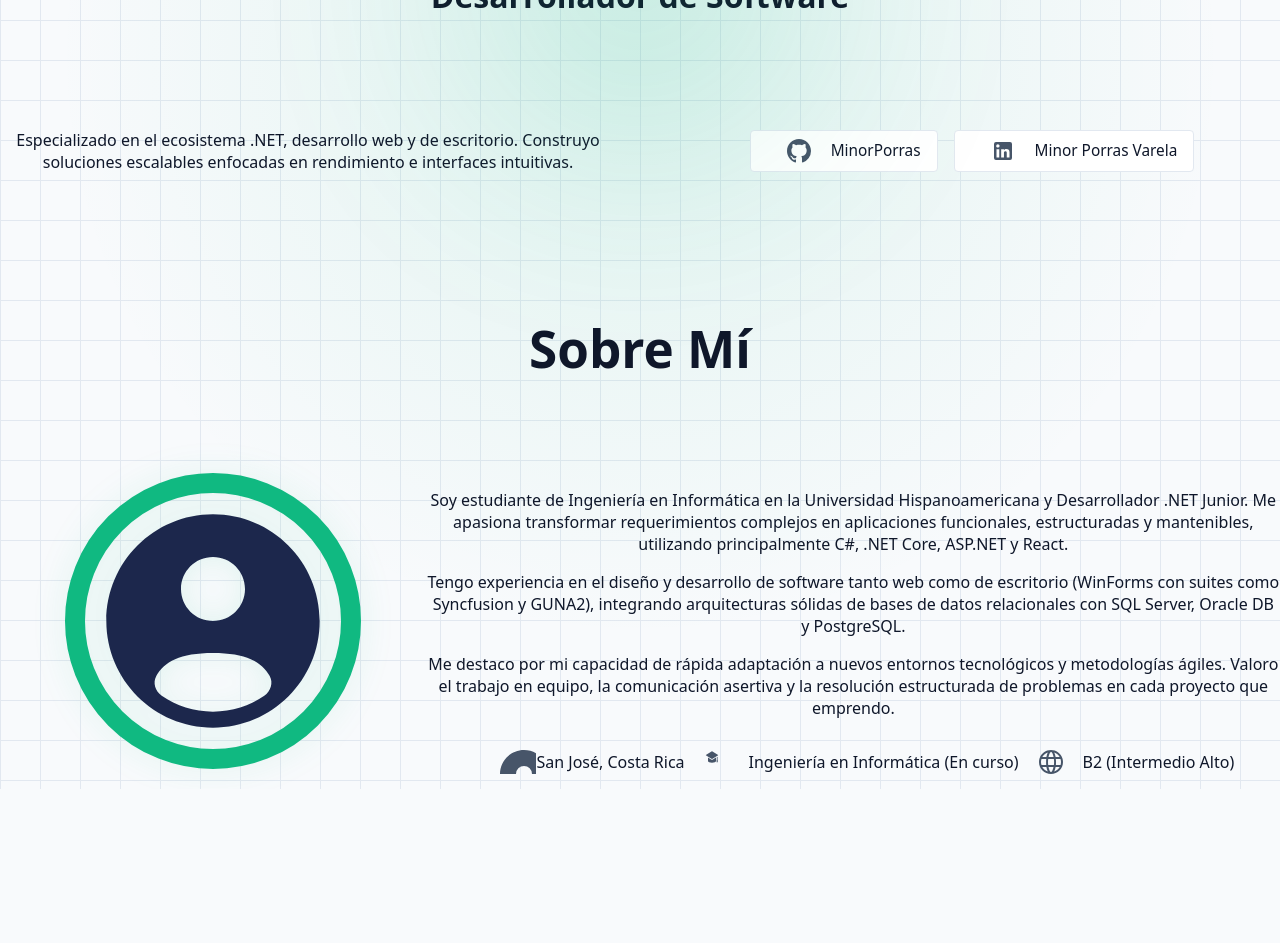
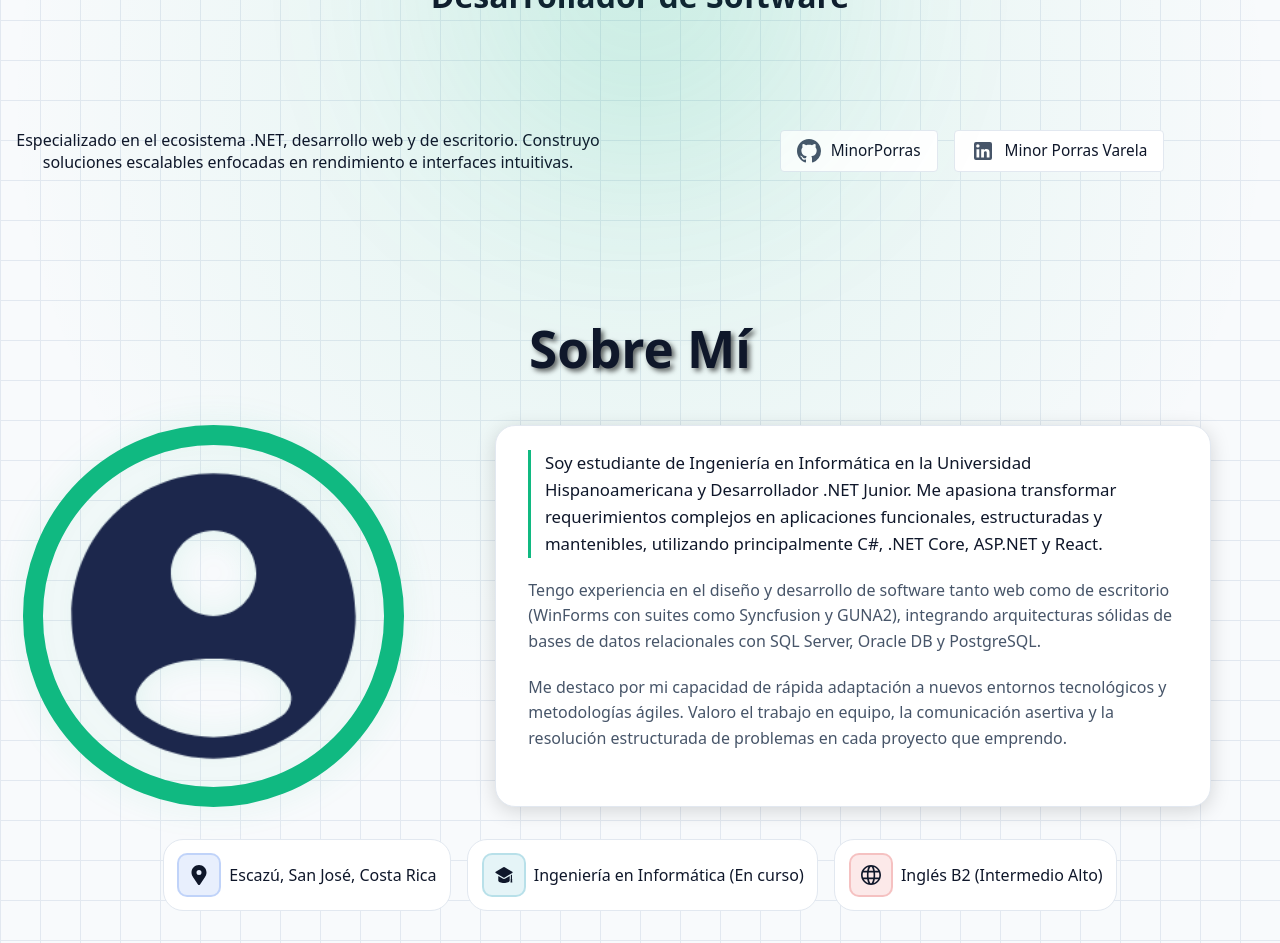
Before and after one commit to MinorPorras/Portafolio_Profesional, a React (Vite) app in the folder portafolio-minor/: page / in a window 1280 px wide. Shown: the part 260-1203 px from the top of the page. Before the commit the page ends 1049 px from the top, so only its background shows below. Built offline with nearby package versions, Linux system fonts and the light colour scheme.

Commit message:
feat: enhance Icon component and update iconPaths structure; improve AboutMe layout and styles

```diff
--- a/portafolio-minor/src/components/Icon.tsx
+++ b/portafolio-minor/src/components/Icon.tsx
@@ -6,9 +6,9 @@ export const Icon: React.FC<IconProps> = ({
   size = 24,
   className = "",
 }) => {
-  const path = iconPaths[name];
+  const iconDefinition = iconPaths[name];
 
-  if (!path) {
+  if (!iconDefinition) {
     console.warn(`Icon ${name} not found un iconPaths map.`);
     return null;
   }
@@ -19,10 +19,10 @@ export const Icon: React.FC<IconProps> = ({
       fill="currentColor"
       width={size}
       height={size}
-      viewBox="0 0 24 24" // Asegúrate de que coincida con el viewBox estándar de tus SVGs
+      viewBox={iconDefinition.viewBox}
       className={`icon icon-${name} ${className}`}
     >
-      {path}
+      {iconDefinition.path}
     </svg>
   );
 };
--- a/portafolio-minor/src/components/aboutMe.tsx
+++ b/portafolio-minor/src/components/aboutMe.tsx
@@ -17,20 +17,30 @@ export function AboutMe() {
             className="aboutMe-avatar"
           />
         </div>
-        <div className="aboutMe-info">
-          <div className="aboutMe-paragraph">
-            {aboutData.paragraphs.map((text) => (
-              <p key={text.en.slice(0, 15)}>{text[language]}</p>
+        <div className="aboutMe-bio">
+          {aboutData.paragraphs.map((text, index) => (
+            <p
+              key={index}
+              className={index === 0 ? "bio-lead" : "bio-paragraph"}
+            >
+              {text[language]}
+            </p>
           ))}
         </div>
         <div className="aboutMe-tag-section">
           {aboutData.quickFacts.map(({ iconName, value }) => (
-              <div key={iconName} className="aboutMe-fact-tag">
-                <Icon name={iconName} className="social-icon" size={24} />
+            <div
+              key={iconName}
+              className={`aboutMe-fact-tag aboutMe-fact-tag-${iconName}`}
+            >
+              <Icon
+                name={iconName}
+                className={`tagline-icon tagline-icon-${iconName}`}
+                size={20}
+              />
               <p>{value[language]}</p>
             </div>
           ))}
-          </div>
         </div>
       </article>
     </section>
--- a/portafolio-minor/src/components/common/iconPaths.tsx
+++ b/portafolio-minor/src/components/common/iconPaths.tsx
@@ -1,19 +1,37 @@
-import type { IconName } from "../../types/common";
+import type { IconDefinition, IconName } from "../../types/common";
 
-export const iconPaths: Record<IconName, React.ReactNode> = {
-  github: (
+export const iconPaths: Record<IconName, IconDefinition> = {
+  github: {
+    viewBox: "0 0 24 24",
+    path: (
       <path d="M12 0C5.37 0 0 5.37 0 12c0 5.31 3.435 9.795 8.205 11.385.6.105.825-.255.825-.57 0-.285-.015-1.23-.015-2.235-3.015.555-3.795-.735-4.035-1.41-.135-.345-.72-1.41-1.23-1.695-.42-.225-1.02-.78-.015-.795.945-.015 1.62.87 1.845 1.23 1.08 1.815 2.805 1.305 3.495.99.105-.78.42-1.305.765-1.605-2.67-.3-5.46-1.335-5.46-5.925 0-1.305.465-2.385 1.23-3.225-.12-.3-.54-1.53.12-3.18 0 0 1.005-.315 3.3 1.23.96-.27 1.98-.405 3-.405s2.04.135 3 .405c2.295-1.56 3.3-1.23 3.3-1.23.66 1.65.24 2.88.12 3.18.765.84 1.23 1.905 1.23 3.225 0 4.605-2.805 5.625-5.475 5.925.435.375.81 1.095.81 2.22 0 1.605-.015 2.895-.015 3.3 0 .315.225.69.825.57A12.02 12.02 0 0024 12c0-6.63-5.37-12-12-12z" />
     ),
-  linkedin: (
+  },
+  linkedin: {
+    viewBox: "0 0 24 24",
+    path: (
       <path d="M19 3a2 2 0 0 1 2 2v14a2 2 0 0 1-2 2H5a2 2 0 0 1-2-2V5a2 2 0 0 1 2-2h14m-.5 15.5v-5.3a3.26 3.26 0 0 0-3.26-3.26c-.85 0-1.84.52-2.28 1.3v-1.11h-2.79v8.37h2.79v-4.93c0-.77.62-1.4 1.39-1.4a1.4 1.4 0 0 1 1.4 1.4v4.93h2.75M6.88 8.56a1.68 1.68 0 0 0 1.68-1.68c0-.93-.75-1.69-1.68-1.69a1.69 1.69 0 0 0-1.69 1.69c0 .93.76 1.68 1.69 1.68m1.39 9.94v-8.37H5.5v8.37h2.77z" />
     ),
-  languages:(
-    <path id="language" d="M12 24C5.4 24 0 18.6 0 12S5.4 0 12 0s12 5.4 12 12-5.4 12-12 12m-2.5-7c.6 3.1 1.7 5 2.5 5s1.9-1.9 2.5-5zm7.1 0c-.3 1.7-.8 3.3-1.4 4.5 2.3-.8 4.3-2.4 5.5-4.5zM3.3 17c1.2 2.1 3.2 3.7 5.5 4.5-.6-1.2-1.1-2.8-1.4-4.5zm13.6-2h4.7c.2-.9.4-2 .4-3s-.2-2.1-.5-3h-4.7c.2 1 .2 2 .2 3s0 2-.1 3m-7.7 0h5.7c.1-.9.2-1.9.2-3s-.1-2.1-.2-3H9.2c-.1.9-.2 1.9-.2 3s.1 2.1.2 3m-6.7 0h4.7c-.1-1-.1-2-.1-3s0-2 .1-3H2.5c-.3.9-.5 2-.5 3s.2 2.1.5 3m14.1-8h4.1c-1.2-2.1-3.2-3.7-5.5-4.5.6 1.2 1.1 2.8 1.4 4.5M9.5 7h5.1c-.6-3.1-1.7-5-2.5-5s-2 1.9-2.6 5M3.3 7h4.1c.3-1.7.8-3.3 1.4-4.5-2.3.8-4.2 2.4-5.5 4.5"/>
+  },
+  languages: {
+    viewBox: "0 0 24 24",
+    path: (
+      <path
+        id="language"
+        d="M12 24C5.4 24 0 18.6 0 12S5.4 0 12 0s12 5.4 12 12-5.4 12-12 12m-2.5-7c.6 3.1 1.7 5 2.5 5s1.9-1.9 2.5-5zm7.1 0c-.3 1.7-.8 3.3-1.4 4.5 2.3-.8 4.3-2.4 5.5-4.5zM3.3 17c1.2 2.1 3.2 3.7 5.5 4.5-.6-1.2-1.1-2.8-1.4-4.5zm13.6-2h4.7c.2-.9.4-2 .4-3s-.2-2.1-.5-3h-4.7c.2 1 .2 2 .2 3s0 2-.1 3m-7.7 0h5.7c.1-.9.2-1.9.2-3s-.1-2.1-.2-3H9.2c-.1.9-.2 1.9-.2 3s.1 2.1.2 3m-6.7 0h4.7c-.1-1-.1-2-.1-3s0-2 .1-3H2.5c-.3.9-.5 2-.5 3s.2 2.1.5 3m14.1-8h4.1c-1.2-2.1-3.2-3.7-5.5-4.5.6 1.2 1.1 2.8 1.4 4.5M9.5 7h5.1c-.6-3.1-1.7-5-2.5-5s-2 1.9-2.6 5M3.3 7h4.1c.3-1.7.8-3.3 1.4-4.5-2.3.8-4.2 2.4-5.5 4.5"
+      />
     ),
-  location:(
-    <path d="M32 0C18.746 0 8 10.746 8 24c0 5.219 1.711 10.008 4.555 13.93.051.094.059.199.117.289l16 24a4 4 0 0 0 6.656 0l16-24c.059-.09.066-.195.117-.289C54.289 34.008 56 29.219 56 24 56 10.746 45.254 0 32 0m0 32a8 8 0 1 1 0-16 8 8 0 0 1 0 16"/>
+  },
+  location: {
+    viewBox: "0 0 64 64",
+    path: (
+      <path d="M32 0C18.746 0 8 10.746 8 24c0 5.219 1.711 10.008 4.555 13.93.051.094.059.199.117.289l16 24a4 4 0 0 0 6.656 0l16-24c.059-.09.066-.195.117-.289C54.289 34.008 56 29.219 56 24 56 10.746 45.254 0 32 0m0 32a8 8 0 1 1 0-16 8 8 0 0 1 0 16" />
     ),
-  education:(
-    <path d="M12.5 12.255a.32.32 0 0 0 .313-.387l-.202-.957a.61.61 0 0 0-.02-.895V6.694l-.81.501v2.82a.61.61 0 0 0-.02.896l-.201.957a.32.32 0 0 0 .314.387zm.274-7.5L7.502 1.492a.96.96 0 0 0-1.004 0L1.226 4.755a.478.478 0 0 0 0 .814l5.272 3.263a.95.95 0 0 0 1.004 0l5.272-3.263a.478.478 0 0 0 0-.814M7 9.785a1.76 1.76 0 0 1-.929-.264L2.996 7.617v3.278c0 .97 1.794 1.756 4.004 1.756s4.003-.786 4.003-1.756V7.617L7.93 9.521c-.28.173-.601.264-.93.264"/>
-  )
+  },
+  education: {
+    viewBox: "0 0 14 14",
+    path: (
+      <path d="M12.5 12.255a.32.32 0 0 0 .313-.387l-.202-.957a.61.61 0 0 0-.02-.895V6.694l-.81.501v2.82a.61.61 0 0 0-.02.896l-.201.957a.32.32 0 0 0 .314.387zm.274-7.5L7.502 1.492a.96.96 0 0 0-1.004 0L1.226 4.755a.478.478 0 0 0 0 .814l5.272 3.263a.95.95 0 0 0 1.004 0l5.272-3.263a.478.478 0 0 0 0-.814M7 9.785a1.76 1.76 0 0 1-.929-.264L2.996 7.617v3.278c0 .97 1.794 1.756 4.004 1.756s4.003-.786 4.003-1.756V7.617L7.93 9.521c-.28.173-.601.264-.93.264" />
+    ),
+  },
 };
--- a/portafolio-minor/src/components/home.tsx
+++ b/portafolio-minor/src/components/home.tsx
@@ -20,7 +20,7 @@ export function Home() {
                     rel="noopener noreferrer"
                     className='social-link'
                 >
-                    <Icon name={iconName} className="social-icon" size={24}/>
+                    <Icon name={iconName} className={`social-icon social-icon-${iconName}`} size={24}/>
                     {user}
                 </a>
                 ))}
--- a/portafolio-minor/src/data/aboutMe.ts
+++ b/portafolio-minor/src/data/aboutMe.ts
@@ -24,7 +24,7 @@ export const aboutData: AboutData = {
   quickFacts: [
     {
       iconName: "location",
-      value: { es: "San José, Costa Rica", en: "San José, Costa Rica"}
+      value: { es: "Escazú, San José, Costa Rica", en: "Escazú, San José, Costa Rica"}
     },
     {
       iconName: "education",
@@ -32,7 +32,7 @@ export const aboutData: AboutData = {
     },
     {
       iconName: "languages",
-      value: { es: "B2 (Intermedio Alto)", en: "B2 (Upper-Intermediate)" }
+      value: { es: "Inglés B2 (Intermedio Alto)", en: "English B2 (Upper-Intermediate)" }
     }
   ]
 };
--- a/portafolio-minor/src/styles/aboutMe.css
+++ b/portafolio-minor/src/styles/aboutMe.css
@@ -1,34 +1,145 @@
-.aboutMe-section{
+.aboutMe-section {
   display: flex;
   flex-direction: column;
-    gap: 3rem;
+  width: 100%;
 }
 
-.aboutMe-title{
+.aboutMe-title {
   font-size: var(--font-size-xl);
+  text-shadow: 3px 3px 5px rgba(0, 0, 0, 0.6);
 }
 
-.aboutMe-Content{
+.aboutMe-Content {
   display: grid;
   grid-template-columns: minmax(200px, 1fr) 2fr;
 }
 
-.aboutMe-avatar{
+.aboutMe-avatar-container{
+    display: flex;
+    align-items: center;
+    justify-content: center;
+}
+
+.aboutMe-avatar {
   border: 20px solid var(--accent-primary);
   border-radius: 50%;
-    filter: drop-shadow(0px 0px 16px var(--accent-subtle))
+  filter: drop-shadow(0px 0px 16px var(--accent-subtle));
+  width: 80%;
 }
 
-.aboutMe-tag-section{
+.aboutMe-tag-section {
   display: flex;
   align-items: center;
   justify-content: center;
   flex-wrap: wrap;
+  gap: 1rem;
+  padding: 2rem;
+  grid-column: 1/-1;
 }
 
-.aboutMe-fact-tag{
+.aboutMe-bio {
+  background-color: var(--bg-surface);
+  border: 1px solid var(--border-color);
+  padding: 1.5rem 2rem;
+  border-radius: 20px;
+  font-size: var(--font-size-base);
+  text-align: left;
+  max-width: 650px;
+  margin: 0 auto;
+  line-height: 1.6;
+  box-shadow: 0 4px 20px rgba(0, 0, 0, 0.15);
+}
+
+/* Primer párrafo destacado */
+.bio-lead {
+  font-size: 1.05rem;
+  color: var(--text-primary);
+  font-weight: 500;
+  border-left: 3px solid var(--accent-primary);
+  padding-left: 0.85rem;
+  margin-bottom: 1.25rem;
+  margin-top: 0;
+}
+
+/* Párrafos secundarios */
+.bio-paragraph {
+  color: var(--text-secondary);
+  margin-bottom: 1.25rem;
+}
+
+/* Evita espacio innecesario al final de la tarjeta */
+.aboutMe-bio p:last-child {
+  margin-bottom: 0;
+}
+
+/* Resaltado de palabras clave */
+.aboutMe-bio strong {
+  color: var(--text-primary);
+  font-weight: 600;
+}
+
+.aboutMe-tag-section{
+    grid: 1/-1;
+}
+
+.aboutMe-fact-tag {
   display: flex;
   align-items: center;
   justify-content: center;
+  gap: 0.5rem;
   width: fit-content;
+  background-color: var(--bg-surface);
+  border: 1px solid var(--border-color);
+  border-radius: 20px;
+  padding: 0.5rem 0.85rem;
+  transition: all 0.5s ease;
 }
+
+.aboutMe-fact-tag:hover {
+  transform: scale(105%);
+  transition: all 1s ease;
+}
+
+.aboutMe-fact-tag-location:hover {
+  border-color: var(--accent-blue);
+}
+
+.aboutMe-fact-tag-education:hover {
+  border-color: var(--accent-cyan);
+}
+
+.aboutMe-fact-tag-languages:hover {
+  border-color: var(--accent-red);
+}
+
+.tagline-icon {
+  flex-shrink: 0;
+  padding: 10px;
+  border-radius: 10px;
+}
+
+.tagline-icon-location {
+  background-color: var(--accent-blue-bg);
+  border: 2px solid var(--accent-blue-border);
+}
+
+.tagline-icon-education {
+  background-color: var(--accent-cyan-bg);
+  border: 2px solid var(--accent-cyan-border);
+}
+
+.tagline-icon-languages {
+  background-color: var(--accent-red-bg);
+  border: 2px solid var(--accent-red-border);
+}
+
+@media (max-width: 900px) {
+  .aboutMe-Content {
+    display: flex;
+    flex-direction: column;
+    align-items: center;
+    justify-content: center;
+    padding: 20px;
+    gap: 1rem;
+  }
+}
--- a/portafolio-minor/src/styles/hero.css
+++ b/portafolio-minor/src/styles/hero.css
@@ -26,6 +26,7 @@
   font-size: var(--font-size-xxl);
   grid-column: span 2;
   margin: 0;
+  text-shadow: 3px 3px 5px rgba(0, 0, 0, 0.6);
 }
 
 .hero-role {
@@ -56,21 +57,27 @@
   width: fit-content;
   border: 1px solid var(--border-color);
   padding: 0.5rem 1rem;
+  gap: 10px;
 }
 
 .social-link:hover {
   background-color: var(--accent-subtle);
+  transform: scale(105%);
   transition: all 0.5s ease;
 }
 
 .social-icon {
-  width: 4rem;
   fill: var(--icon-color);
   transition: all 0.5s ease;
 }
 
-.social-link:hover .social-icon {
-  fill: var(--icon-hover);
+.social-link:hover .social-icon-github {
+  fill: var(--accent-orange);
+  transition: all 0.5s ease;
+}
+
+.social-link:hover .social-icon-linkedin {
+  fill: var(--accent-blue);
   transition: all 0.5s ease;
 }
 
--- a/portafolio-minor/src/styles/index.css
+++ b/portafolio-minor/src/styles/index.css
@@ -124,6 +124,7 @@
 
 html {
   scroll-behavior: smooth;
+  cursor:default;
 }
 
 body {
--- a/portafolio-minor/src/types/common.ts
+++ b/portafolio-minor/src/types/common.ts
@@ -25,8 +25,11 @@ export interface IconProps {
   className?: string;
 }
 
+export interface IconDefinition {
+  viewBox: string;
+  path: React.ReactNode;
+}
 
-export type Icon = React.FC<{ size?: number; className?: string }>;
 
 export interface SocialMediaLink {
   platform: SocialPlatform;
```
Also changed, not shown: portafolio-minor/src/styles/navbar.css (+7 -4 lines). Lines whose indentation alone changed are shown as unchanged.
